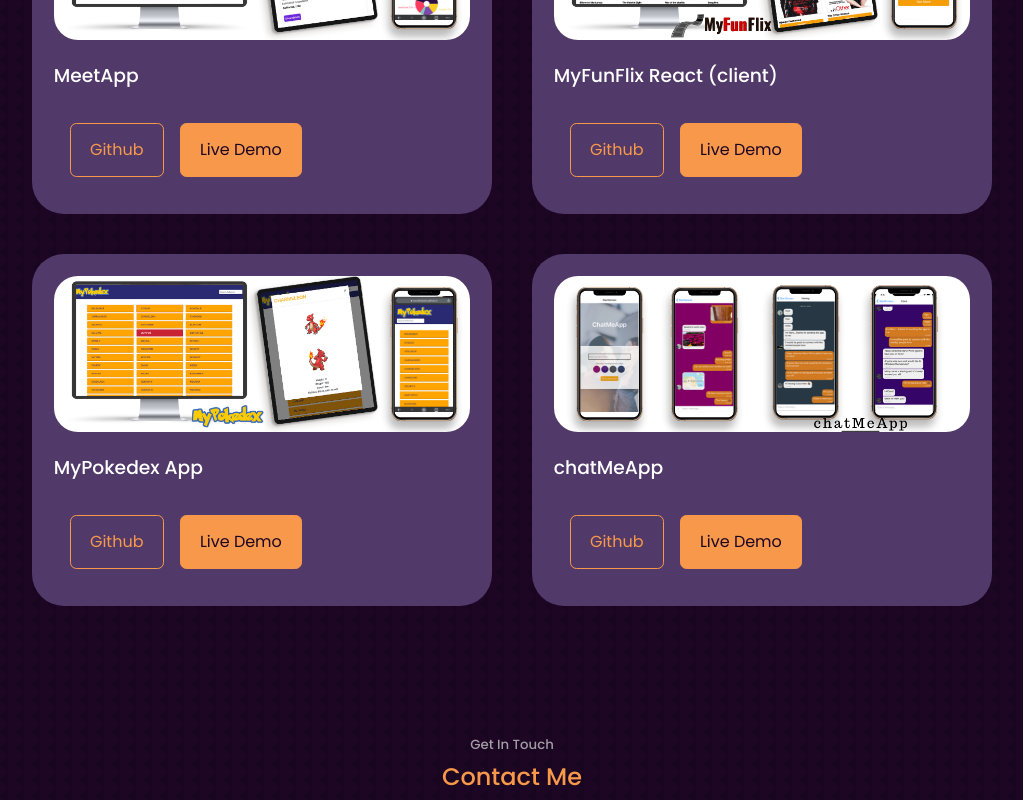
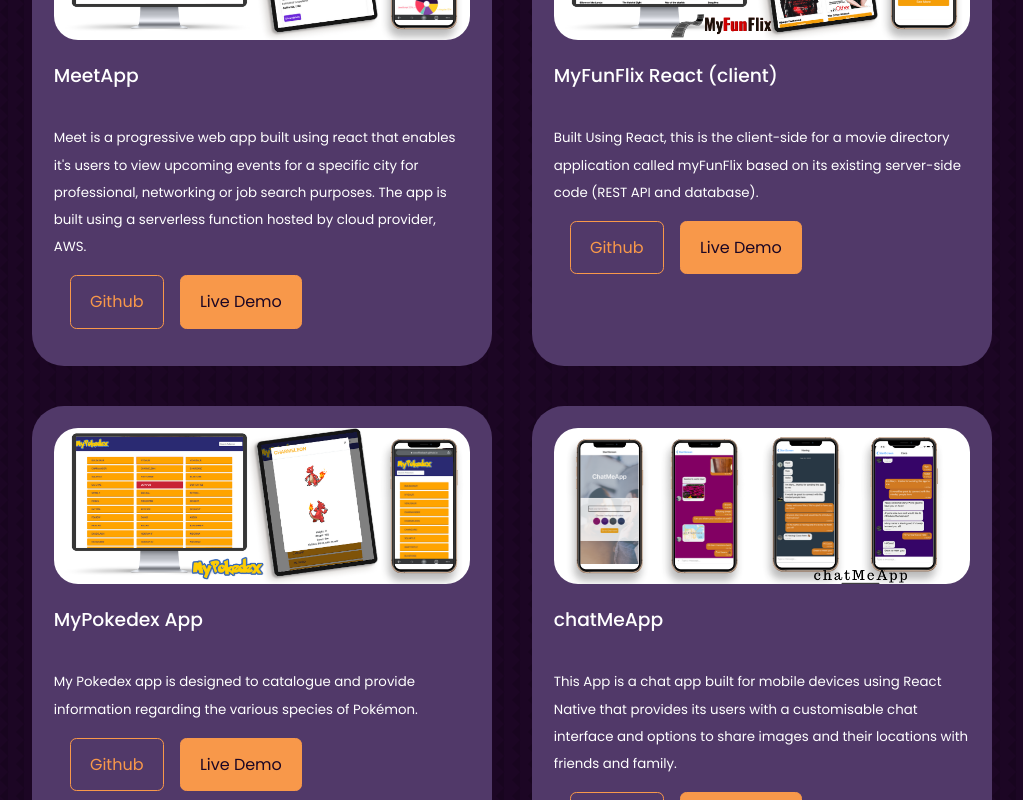
Before and after one commit to Cocoflosbach/toluFlosbachPortfolio, a React (Create React App) app: page / in a window 1280 px wide. Shown: the part 2540-3340 px from the top of the page, without its empty margins (128-1151 px from the left). Built offline with nearby package versions, Linux system fonts and the light colour scheme.

Commit message:
Add project descriptions and render

```diff
--- a/src/components/Portfolio/Portfolio.jsx
+++ b/src/components/Portfolio/Portfolio.jsx
@@ -10,7 +10,8 @@ const Portfolio = () => {
     {
       id: 1,
       title: "MeetApp",
-      description: "",
+      description:
+        "Meet is a progressive web app built using react that enables it's users to view upcoming events for a specific city for professional, networking or job search purposes. The app is built using a serverless function hosted by cloud provider, AWS.",
       image: MEET,
       github: "https://github.com/Cocoflosbach/meet",
       demo: "https://cocoflosbach.github.io/meet/",
@@ -18,7 +19,8 @@ const Portfolio = () => {
     {
       id: 2,
       title: "MyFunFlix React (client)",
-      description: "",
+      description:
+        "Built Using React, this is the client-side for a movie directory application called myFunFlix based on its existing server-side code (REST API and database).",
       image: MYFUNFLIX,
       github: "https://github.com/Cocoflosbach/myFunFlix-client",
       demo: "https://myfunflix.netlify.app/",
@@ -26,7 +28,8 @@ const Portfolio = () => {
     {
       id: 3,
       title: "MyPokedex App",
-      description: "",
+      description:
+        "My Pokedex app is designed to catalogue and provide information regarding the various species of Pokémon.",
       image: POKEDEX,
       github: "https://github.com/Cocoflosbach/my-pokedex-app",
       demo: "https://cocoflosbach.github.io/my-pokedex-app/",
@@ -34,7 +37,8 @@ const Portfolio = () => {
     {
       id: 4,
       title: "chatMeApp",
-      description: "",
+      description:
+        "This App is a chat app built for mobile devices using React Native that provides its users with a customisable chat interface and options to share images and their locations with friends and family.",
       image: CHATAPP,
       github: "https://github.com/Cocoflosbach/chatApp",
       demo: "",
@@ -55,6 +59,7 @@ const Portfolio = () => {
               </div>
 
               <h3>{title}</h3>
+              <small>{description}</small>
               <div className="portfolio__item-cta">
                 <a
                   href={github}
```
